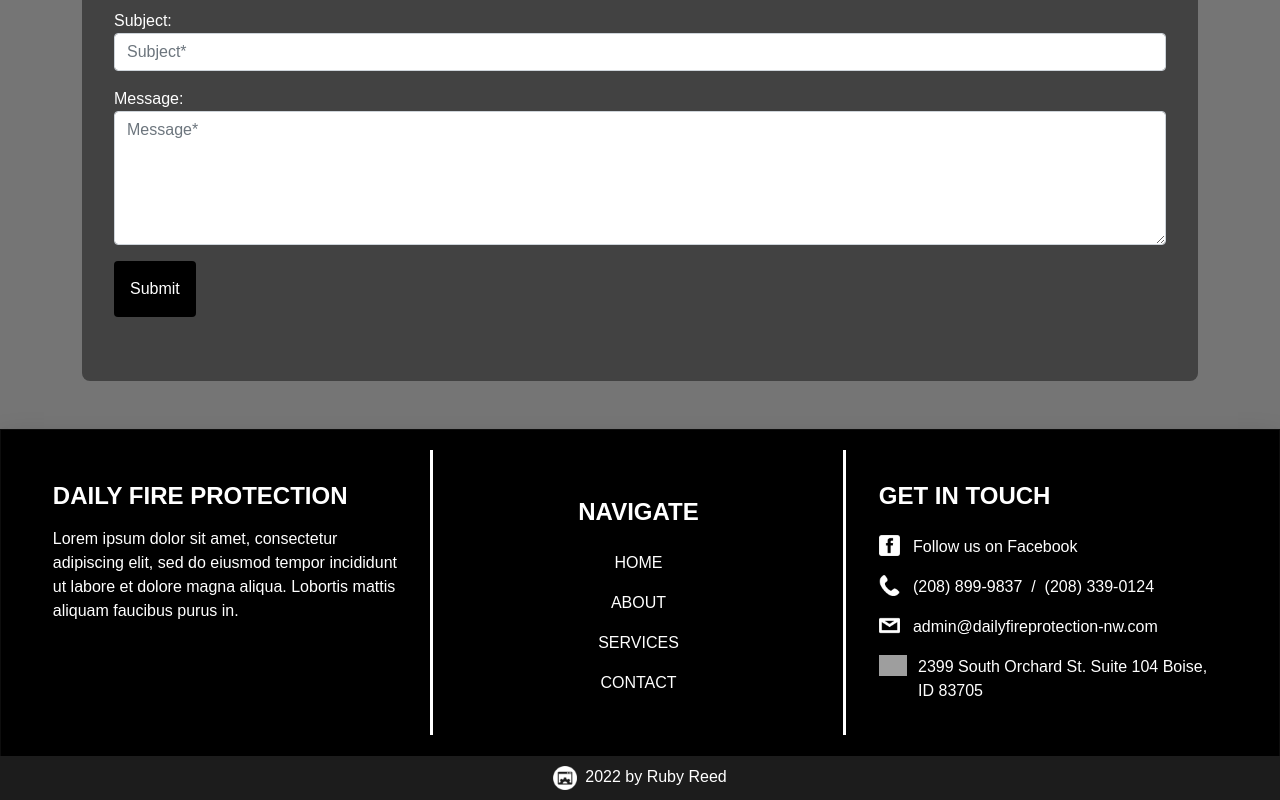
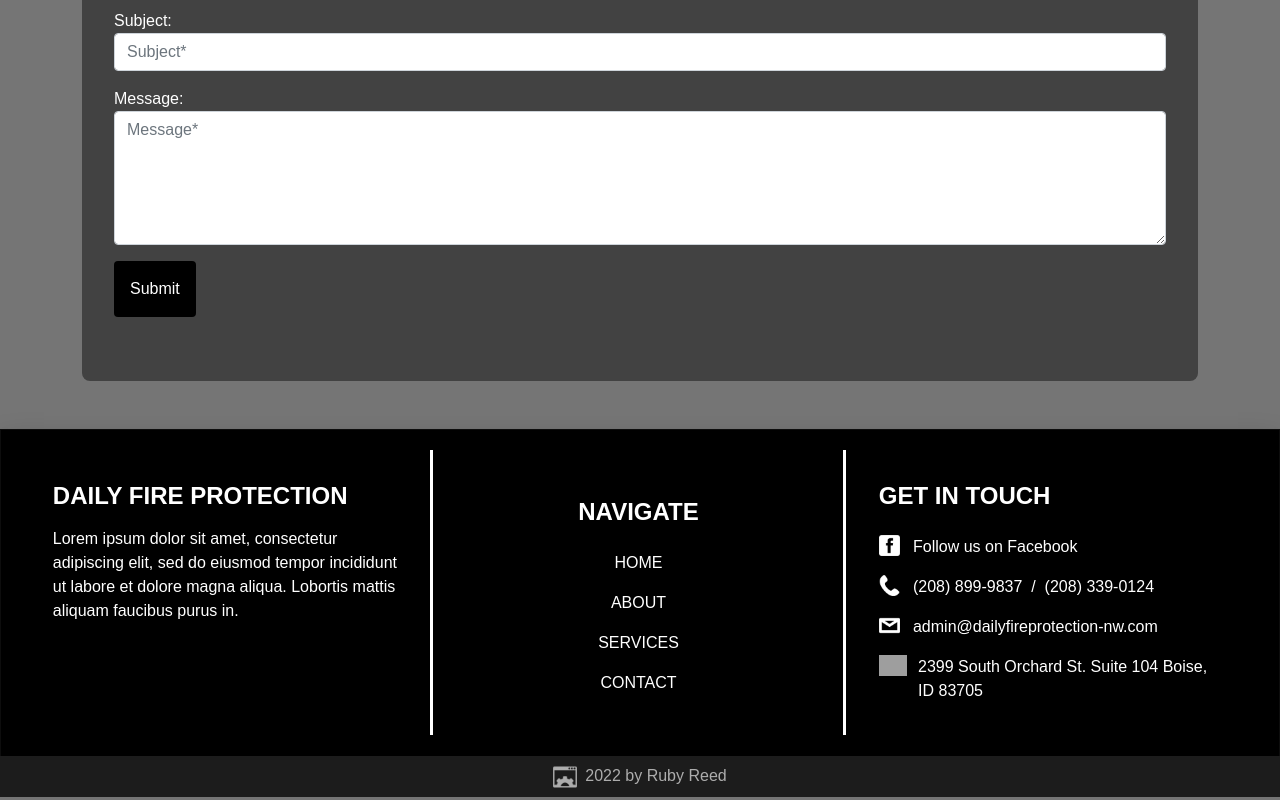
Before and after one commit to rubyreed/daily-fire-protection, a React (Create React App) app: page /contact in a window 1280 px wide. Shown: the part 601-1401 px from the top of the page. Built offline with nearby package versions, Linux system fonts and the light colour scheme; grey boxes are pictures that could not be loaded.

Commit message:
updated footer with link

```diff
--- a/src/App.css
+++ b/src/App.css
@@ -1,11 +1,15 @@
 * {
   font-family: "Commissioner", sans-serif;
+}
+.ruby {
+  color: #adadad;
+  text-decoration: none !important;
 }
 
 .ruby:hover {
   color: #ff0000;
+  text-decoration: none !important;
 }
-
 /* when navbar is collapsed */
 @media only screen and (max-width: 767px) {
   /* in navbar */
--- a/src/components/Footer.js
+++ b/src/components/Footer.js
@@ -6,7 +6,7 @@ import email from "../images/email.png"
 import marker from "../images/marker.png"
 import { useNavigate } from "react-router-dom";
 import { Nav } from "react-bootstrap";
-import web from "../images/whiteweb.png"
+import web from "../images/web.png"
 
 const Footer = () => {
     const navigate = useNavigate();
@@ -54,7 +54,7 @@ const Footer = () => {
         </div>
         </div>
         <div className="footercopyright">
-            <p className="ruby" style={{margin:"0rem", padding:".6rem"}}><img style={{height:"1.5rem", paddingRight:".5rem"}} src={web}/>2022 by Ruby Reed</p>
+            <p style={{margin:"0rem", padding:".5rem"}}><a target="_blank" className="ruby"href="https://ruby-reed-portfolio.netlify.app/"><img style={{height:"1.5rem", paddingRight:".5rem", paddingLeft:"0", paddingTop:"0", paddingBottom:"0"}} src={web}/>2022 by Ruby Reed</a></p>
         </div>
     </div>
     )}
```
Also changed, not shown: src/images/web.png (added).
